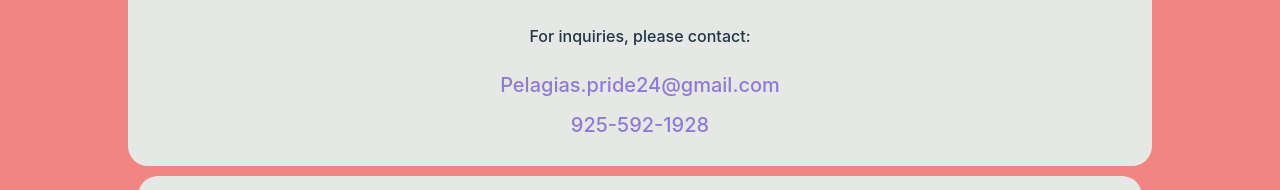
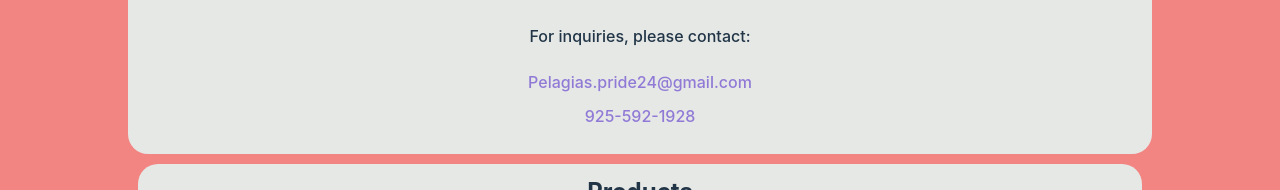
Before and after one commit to Ajahks/rlyn-website, a React (Vite) app: page / in a window 1280 px wide. Shown: the part 153-343 px from the top of the page. Built offline with nearby package versions, Linux system fonts and the light colour scheme.

Commit message:
slightly lower font size for links

```diff
--- a/src/pages/home.tsx
+++ b/src/pages/home.tsx
@@ -30,7 +30,7 @@ const verticalLinksStyle: React.CSSProperties = {
 const linkStyle: React.CSSProperties = {
   color: '#907AD6',
   margin: '5px',
-  fontSize: '20px'
+  fontSize: '16px'
 };
 
 export function HomePage() {
```
